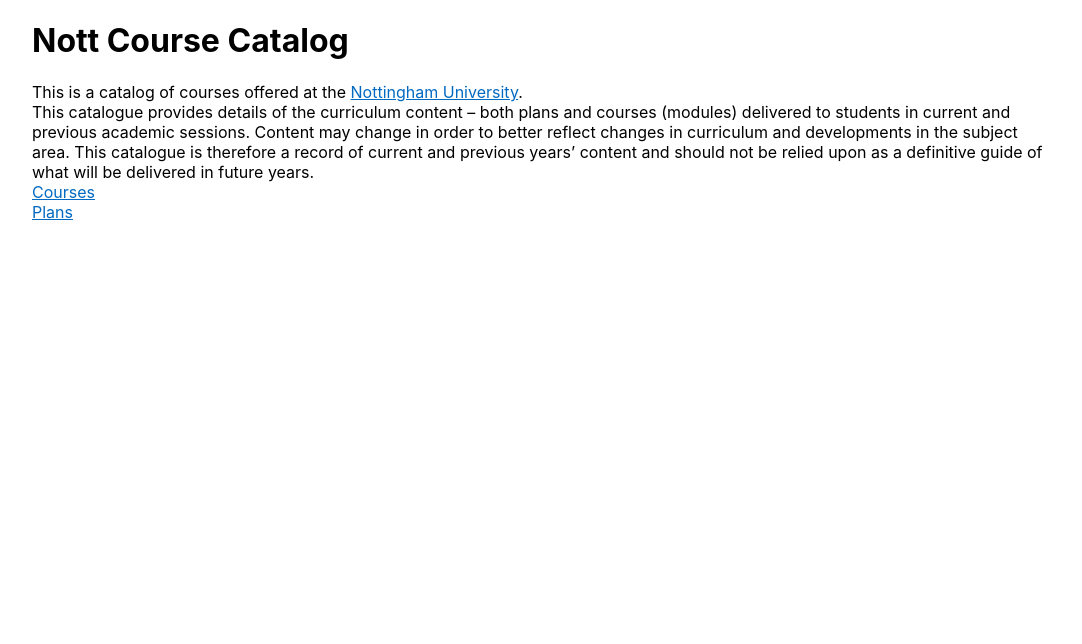
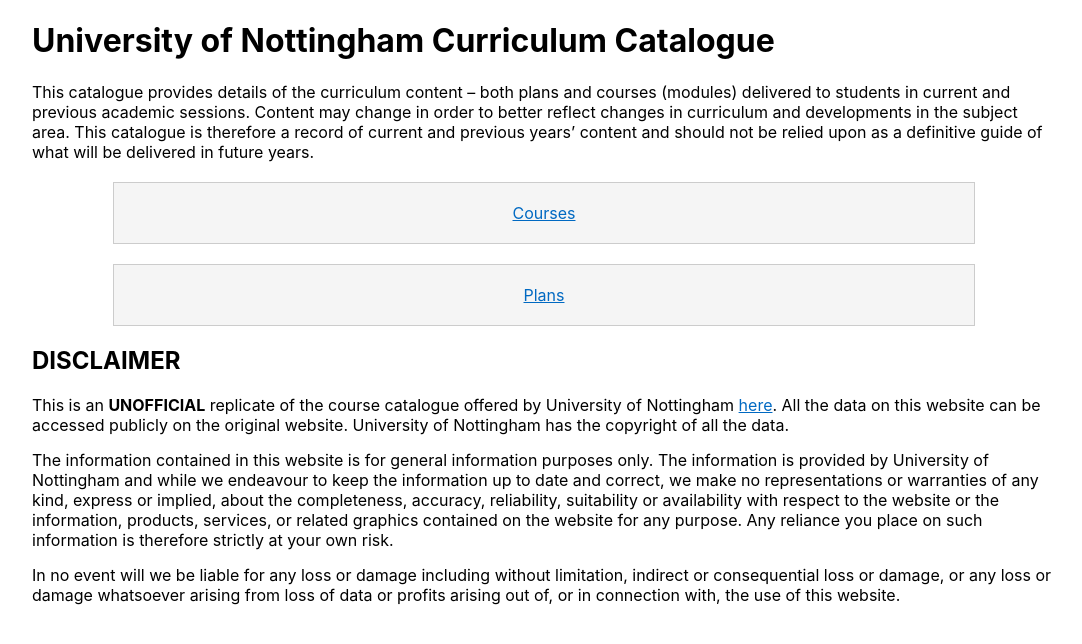
Before and after one commit to EricWay1024/nott-course, a React (Create React App) app: page / in a window 1280 px wide. Shown: the top 644 px of the page, without its empty margins (96-1178 px from the left). Built offline with nearby package versions, Linux system fonts and the light colour scheme.

Commit message:
FIX: update index page

```diff
--- a/src/App.css
+++ b/src/App.css
@@ -74,10 +74,22 @@
   margin-bottom: 5px;
 }
 
+.button {
+  width: 80%;
+  margin: 20px auto;
+  padding: 20px;
+  text-align: center;
+  background-color: #f5f5f5;
+  border: 1px solid #ccc;
+}
 
 p {
   margin-top: 0px;
   margin-bottom: 0px;
+}
+
+.index-ctn > p {
+  margin-bottom: 15px;
 }
 
 ul {
--- a/src/App.js
+++ b/src/App.js
@@ -44,7 +44,14 @@
   if (typeof str !== "string") return str;
   let res = str;
   while (1) {
-    const newStr = res.replace(/&amp;/g, "&").replace(/&lt;/g, "<").replace(/&gt;/g, ">").replace(/&quot;/g, '"').replace(/&#039;/g, "'").replace(/&#x2F;/g, "/").replace(/&nbsp;/g, " ");
+    const newStr = res
+      .replace(/&amp;/g, "&")
+      .replace(/&lt;/g, "<")
+      .replace(/&gt;/g, ">")
+      .replace(/&quot;/g, '"')
+      .replace(/&#039;/g, "'")
+      .replace(/&#x2F;/g, "/")
+      .replace(/&nbsp;/g, " ");
     if (newStr === res) break;
     else res = newStr;
   }
@@ -429,18 +436,27 @@
   useDocumentTitle("Nott Course Catalog");
   return (
   <div className="page-ctn">
-    <h1>Nott Course Catalog</h1>
-    <p>
-      This is a catalog of courses offered at the <a href="https://www.nottingham.ac.uk/">Nottingham University</a>.
-    </p>
+    <div className="index-ctn">
+    <h1>University of Nottingham Curriculum Catalogue</h1>
     <p>
       This catalogue provides details of the curriculum content – both plans and courses (modules) delivered to students in current and previous academic sessions. Content may change in order to better reflect changes in curriculum and developments in the subject area. This catalogue is therefore a record of current and previous years’ content and should not be relied upon as a definitive guide of what will be delivered in future years.
     </p>
-    <div>
+    <div className="button">
       <Link to="/course-index">Courses</Link>
     </div>
-    <div>
+    <div className="button">
       <Link to="/plan-index">Plans</Link>
+    </div>
+      <h2>DISCLAIMER</h2>
+      <p>
+        This is an <b>UNOFFICIAL</b> replicate of the course catalogue offered by University of Nottingham <a href="https://campus.nottingham.ac.uk/psp/csprd_pub/EMPLOYEE/HRMS/c/UN_PROG_AND_MOD_EXTRACT.UN_PAM_CRSE_EXTRCT.GBL">here</a>. All the data on this website can be accessed publicly on the original website. University of Nottingham has the copyright of all the data.
+      </p>
+      <p>
+      The information contained in this website is for general information purposes only. The information is provided by University of Nottingham and while we endeavour to keep the information up to date and correct, we make no representations or warranties of any kind, express or implied, about the completeness, accuracy, reliability, suitability or availability with respect to the website or the information, products, services, or related graphics contained on the website for any purpose. Any reliance you place on such information is therefore strictly at your own risk.
+      </p>
+      <p>
+      In no event will we be liable for any loss or damage including without limitation, indirect or consequential loss or damage, or any loss or damage whatsoever arising from loss of data or profits arising out of, or in connection with, the use of this website.
+      </p>
     </div>
   </div>);
 }
```
